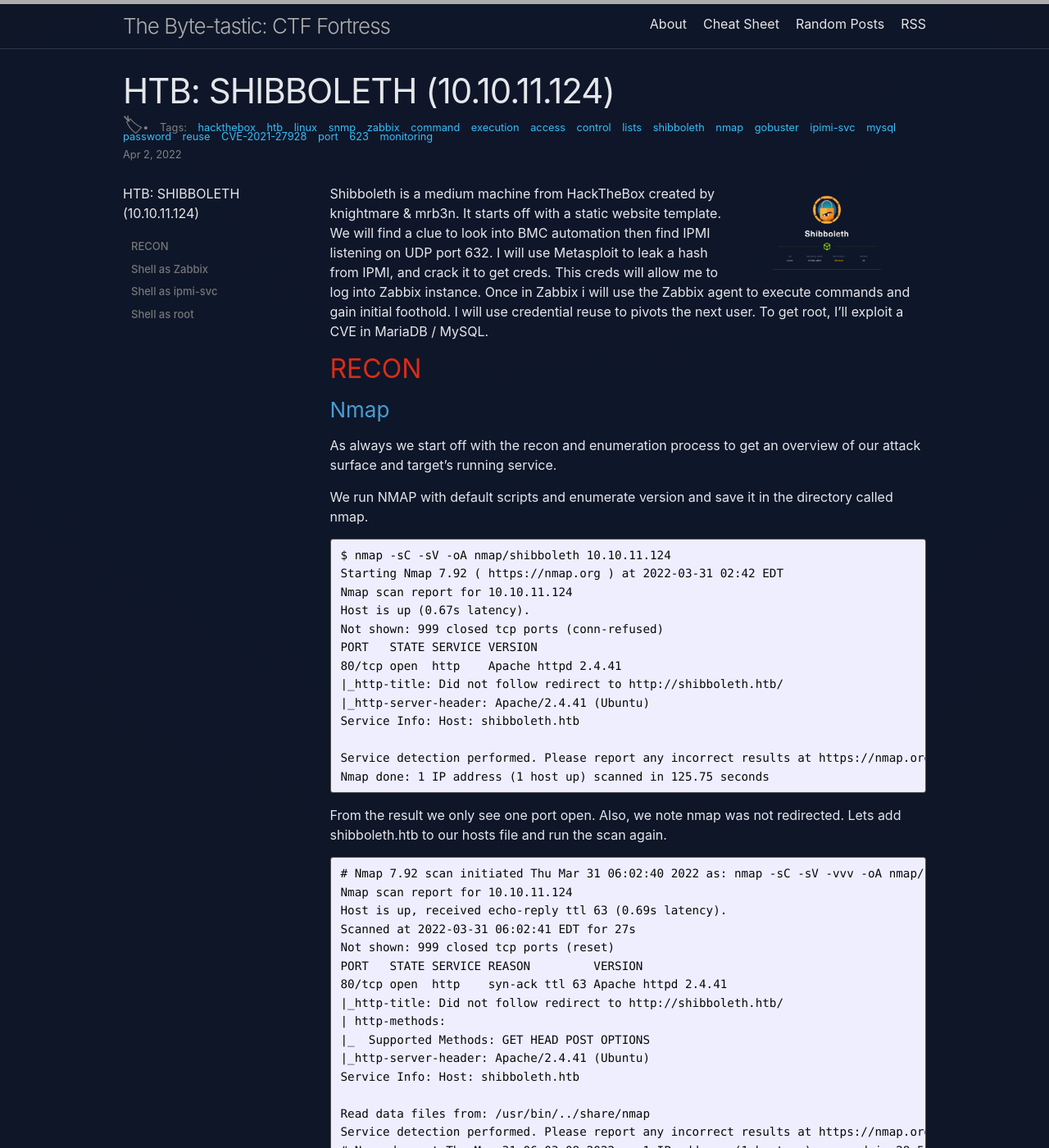
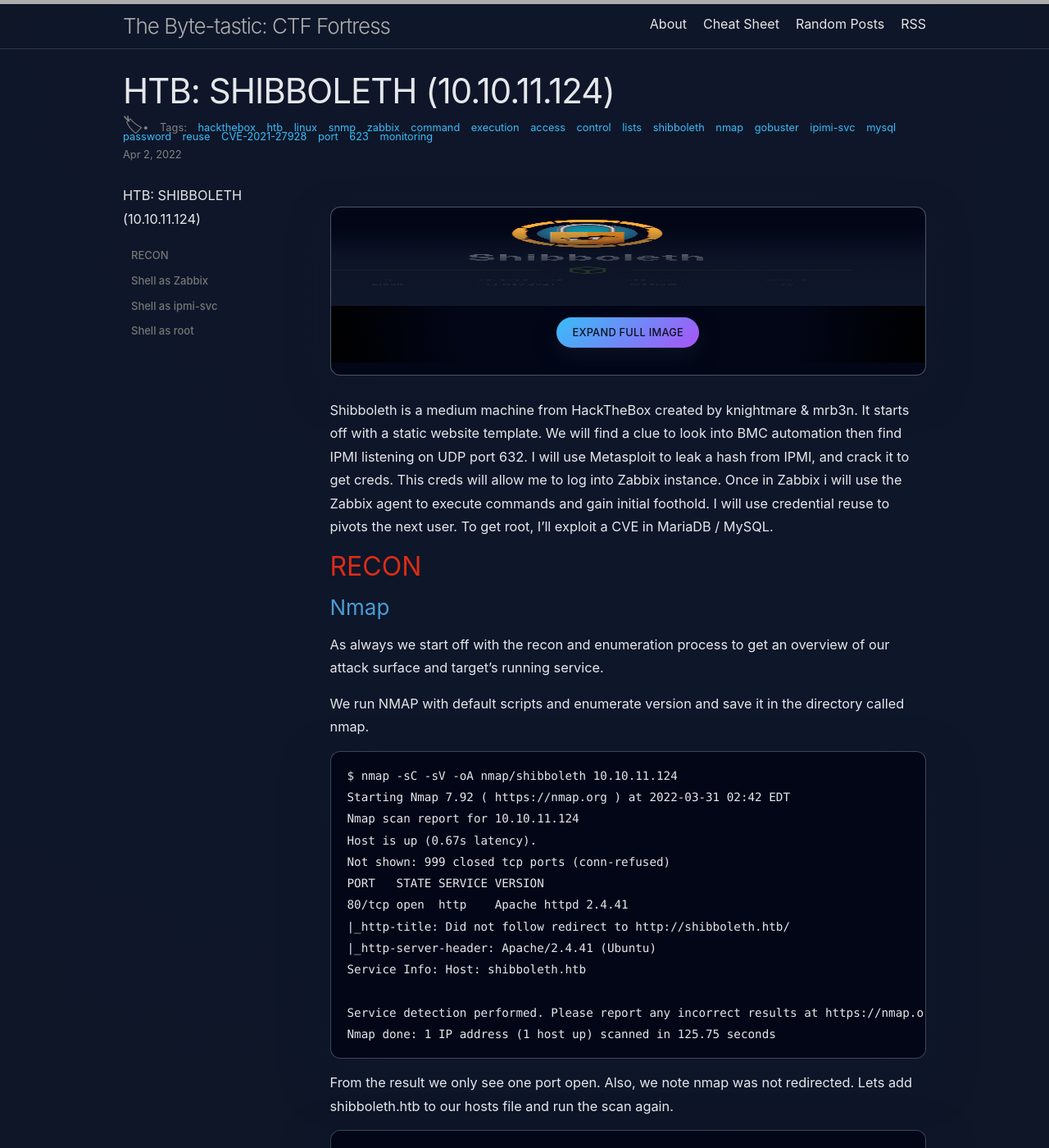
Before and after one commit to GeorgeWere/georgewere.github.io, a Jekyll site: the page built from _posts/2022-4-2-htb-shibboleth.md, in a window 1280 px wide and 1400 px high. Shown: the whole window at 82% size. Built offline with Jekyll 4.4.1, drawn with Linux system fonts in a browser that asks for light colours; some of the changed text lies outside the part shown.

Commit message:
setting a new gui

```diff
--- a/assets/custom.css
+++ b/assets/custom.css
@@ -364,3 +364,65 @@
 .trunc-image--expanded .trunc-image__fade {
     opacity: 0;
 }
+
+/**********************
+ * Modern typography & code blocks
+ */
+
+.post-content {
+    font-size: 1.02rem;
+    line-height: 1.75;
+    color: #e5e7eb;
+}
+
+.post-content p,
+.post-content li {
+    max-width: 74ch;
+}
+
+blockquote {
+    margin: 1.75rem 0;
+    padding: 1rem 1.25rem;
+    border-left: 3px solid #38bdf8;
+    background: rgba(15, 23, 42, 0.9);
+    border-radius: 0.25rem;
+    color: #e5e7eb;
+}
+
+code {
+    background-color: rgba(15, 23, 42, 0.95);
+    color: #e5e7eb;
+    padding: 0.08rem 0.35rem;
+    border-radius: 0.35rem;
+    border: 1px solid rgba(148, 163, 184, 0.45);
+    font-size: 0.9em;
+}
+
+pre > code {
+    background: transparent;
+    border: none;
+    padding: 0;
+}
+
+.post-content pre,
+.highlighter-rouge .highlight,
+div.highlight {
+    background: radial-gradient(circle at top left, #020617 0, #020617 50%, #020617 100%);
+    border-radius: 0.75rem;
+    padding: 1rem 1.25rem;
+    border: 1px solid rgba(148, 163, 184, 0.4);
+    box-shadow: 0 22px 55px rgba(15, 23, 42, 0.95);
+    overflow-x: auto;
+}
+
+.post-content pre code {
+    color: #e5e7eb;
+    font-size: 0.95em;
+}
+
+.post-content kbd {
+    background: #020617;
+    border-radius: 0.45rem;
+    border: 1px solid rgba(148, 163, 184, 0.7);
+    padding: 0.1rem 0.4rem;
+}
--- a/assets/js/trunc-image.js
+++ b/assets/js/trunc-image.js
@@ -1,6 +1,59 @@
 // Expand / collapse truncated images
 (function () {
+  var DEFAULT_TRUNC = 420;
+
+  function autoWrapPostImages() {
+    var post = document.querySelector(".post-content");
+    if (!post) return;
+
+    var imgs = post.querySelectorAll("img");
+
+    imgs.forEach(function (img) {
+      // Skip if already wrapped or explicitly opted out
+      if (
+        img.closest(".trunc-image") ||
+        img.hasAttribute("data-no-trunc") ||
+        img.classList.contains("img-av") ||
+        img.classList.contains("img-os") ||
+        img.classList.contains("float") ||
+        img.classList.contains("float-left") ||
+        img.classList.contains("left-image")
+      ) {
+        return;
+      }
+
+      var figure = document.createElement("figure");
+      figure.className = "trunc-image include_image";
+
+      var inner = document.createElement("div");
+      inner.className = "trunc-image__inner";
+      inner.setAttribute("data-max-height", String(DEFAULT_TRUNC));
+
+      var fade = document.createElement("div");
+      fade.className = "trunc-image__fade";
+
+      var caption = document.createElement("figcaption");
+      caption.className = "trunc-image__caption";
+
+      var btn = document.createElement("button");
+      btn.className = "trunc-image__toggle";
+      btn.type = "button";
+      btn.textContent = "Expand full image";
+
+      caption.appendChild(btn);
+      inner.appendChild(img.cloneNode(true));
+      inner.appendChild(fade);
+      figure.appendChild(inner);
+      figure.appendChild(caption);
+
+      img.parentNode.replaceChild(figure, img);
+    });
+  }
+
   function initTruncImages() {
+    // First wrap any plain post images
+    autoWrapPostImages();
+
     var blocks = document.querySelectorAll(".trunc-image");
     if (!blocks.length) return;
 
```
